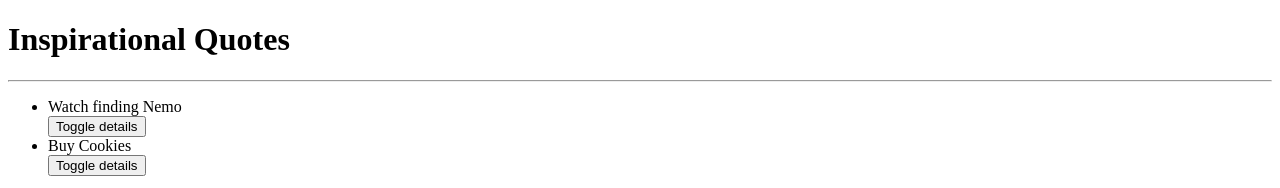
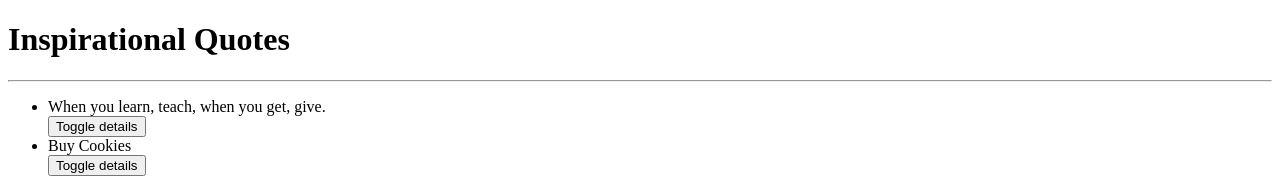
Before and after one commit to iamzilfa/Quotes, an Angular app: page / in a window 1280 px wide. Shown: the top 188 px of the page. Built offline with nearby package versions, Linux system fonts and the light colour scheme.

Commit message:
added first quote

```diff
--- a/src/app/quote/quote.component.ts
+++ b/src/app/quote/quote.component.ts
@@ -9,7 +9,7 @@ import { Quote } from '../quote';
 export class QuoteComponent implements OnInit {
 
   quotes: Quote[] = [
-    new Quote(1, 'Watch finding Nemo', 'Obama','Zilfa',new Date(2020,3,14),5,2),
+    new Quote(1, 'When you learn, teach, when you get, give.', 'ObamMaya Angelou','Zilfa',new Date(2020,3,14),5,2),
     new Quote(2,'Buy Cookies','Michelle', 'Diane',new Date(2019,6,9),3,2),
   ];
 
```
